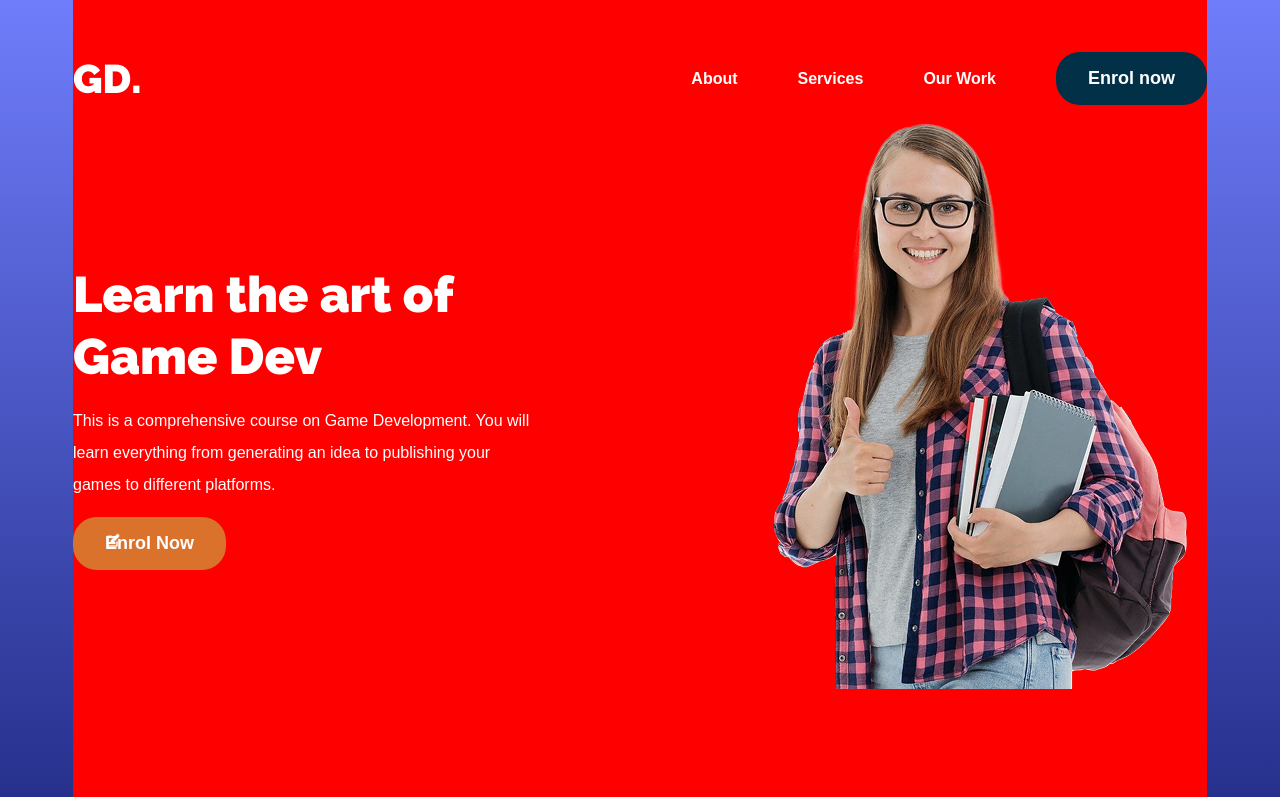
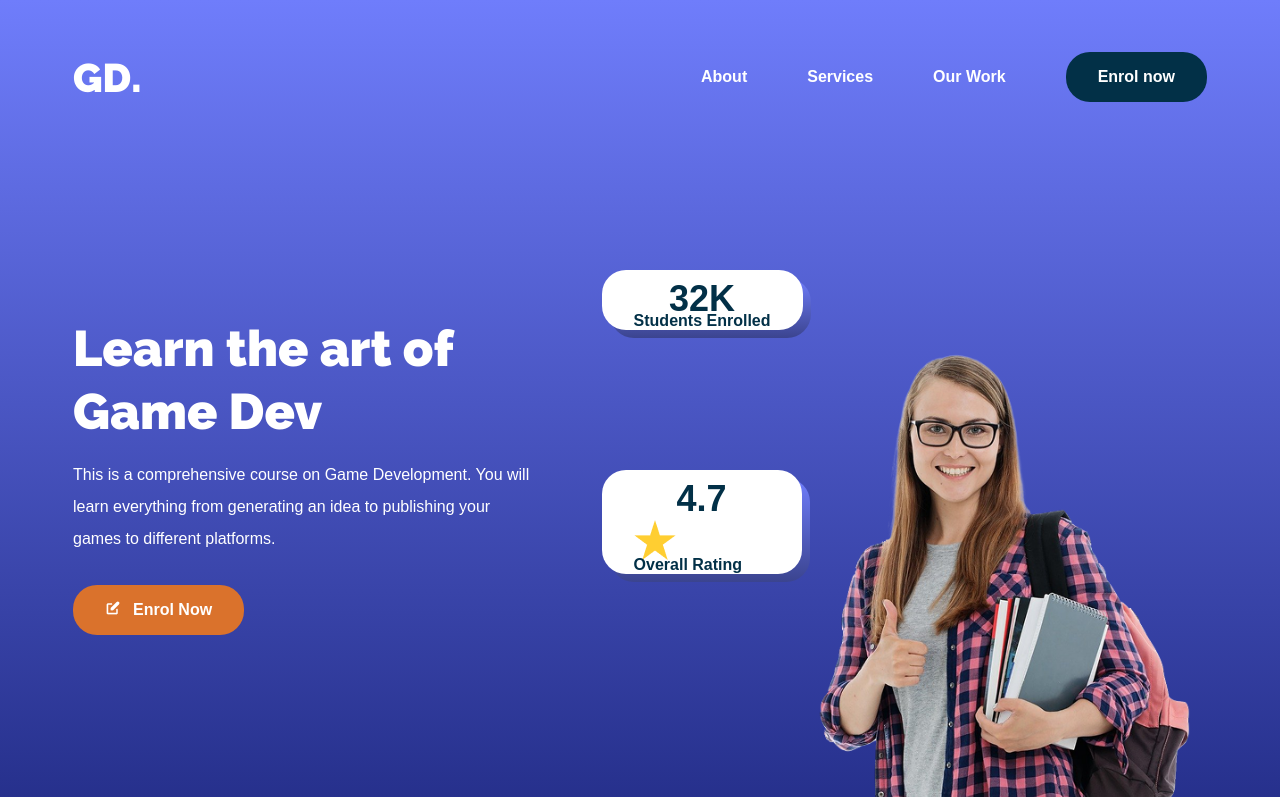
Before and after one commit to rick8935/FigmaParaHtml, a plain HTML site: page index.html in a window 1280 px wide. Shown: the top 797 px of the page. Drawn offline with Linux system fonts and the light colour scheme.

Commit message:
completa o CSS da pagina desktop

```diff
--- a/style.css
+++ b/style.css
@@ -20,7 +20,6 @@ body {
 .wrapper {
     max-width: 1134px;
     margin: 0 auto;
-    background: red;
 }
 
 .btn {
@@ -29,7 +28,7 @@ body {
     color: #fff;
     display: inline-block;
     font-weight: bold;
-    font-size: 18px;
+    font-size: 16px;
     text-decoration: none;
     position: relative;
 }
@@ -48,6 +47,10 @@ body {
     top: 50%;
     left: 32px;
     transform: translateY(-50%);
+}
+
+.btn.enrol-icon {
+    padding-left: 60px;
 }
 
 header {
@@ -95,6 +98,7 @@ nav ul li a {
     width: 100%;
     align-items: center;
     justify-content: space-between;
+    padding-top: 60px;
 }
 
 .hero-section .left h1 {
@@ -112,12 +116,78 @@ nav ul li a {
     font-size: 16px;
     line-height: 200%;
     color: #ffffff;
+    margin-bottom: 30px;
+    width: 457px;
 }
 
 .hero-section .left {
-    width: 457px;
+    flex: 1;
 }
 
-.achievement-cards {
-    display: none;
+.hero-section .right {
+    align-self: flex-end;
 }
+
+.hero-section .right img {
+    height: 520px;
+    vertical-align: middle;
+}
+
+.achievement-card {
+    position: absolute;
+    min-width: 200px;
+}
+
+.achievement-card .content {
+    border-radius: 24px;
+    background: #fff;
+    padding: 8px 32px;
+    z-index: 10;
+    position: relative;
+}
+
+.achievement-card.students-enrolled {
+    left: 47%;
+    top: 270px;
+}
+
+.achievement-card.overall-rating {
+    left: 47%;
+    top: 470px;
+}
+
+.achievement-card.content div {
+    display: flex;
+    align-items: center;
+    gap: 12px;
+}
+
+.achievement-card h3 {
+    font-family: "Poppins", sans-serif;
+    font-weight: bold;
+    font-size: 36px;
+    color: #023047;
+    margin: 0;
+    text-align: center;
+    width: 100%;
+}
+
+.achievement-card p {
+    font-family: "Poppins", sans-serif;
+    font-weight: bold;
+    font-size: 16px;
+    color: var(--dark-blue-color);
+    margin-top: -8px;
+    margin-bottom: -8px;
+}
+
+.achievement-card .bg {
+    position: absolute;
+    height: 100%;
+    width: 100%;
+    background: linear-gradient(180deg, #6f7dfb 0%, #3b448f 100%);
+    border-radius: 24px;
+    top: 8px;
+    left: 8px;
+    z-index: 1;
+}
```
